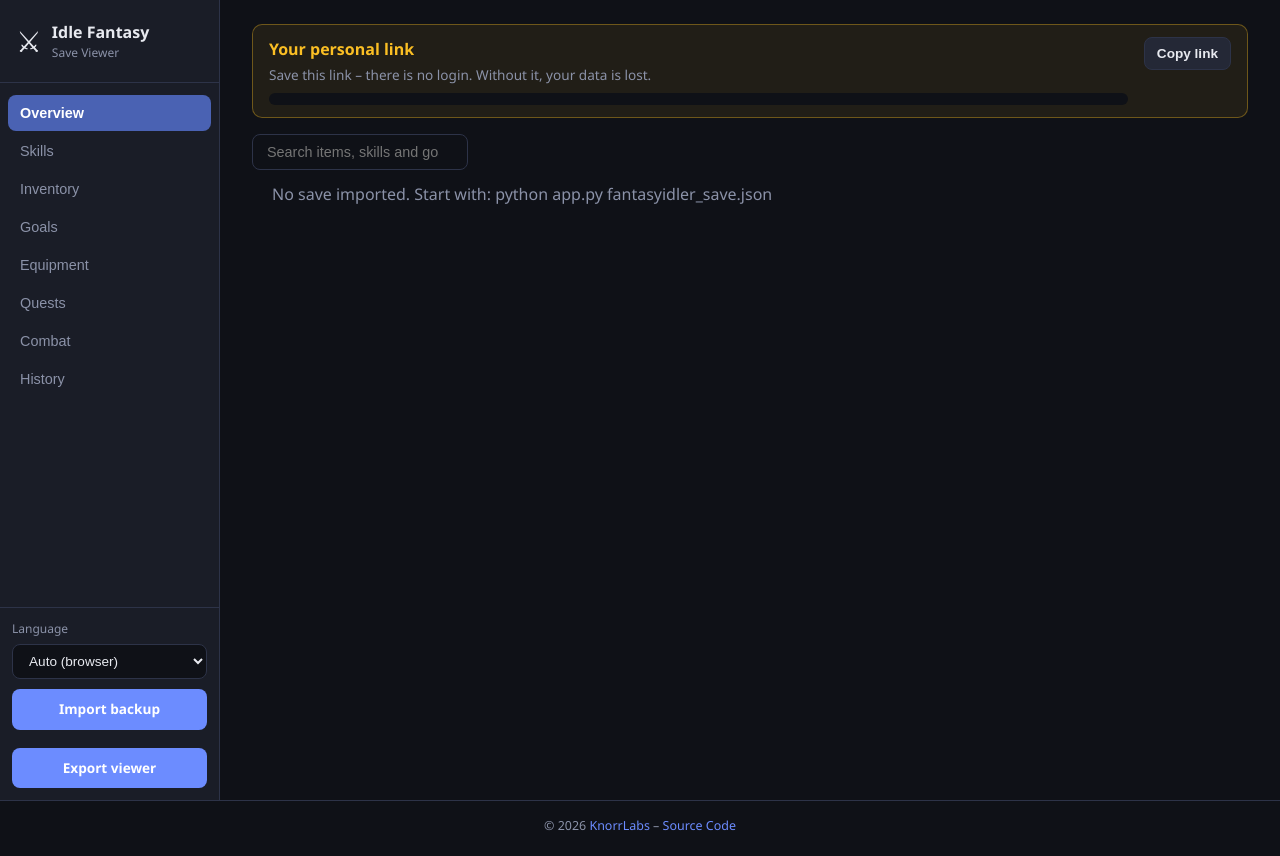
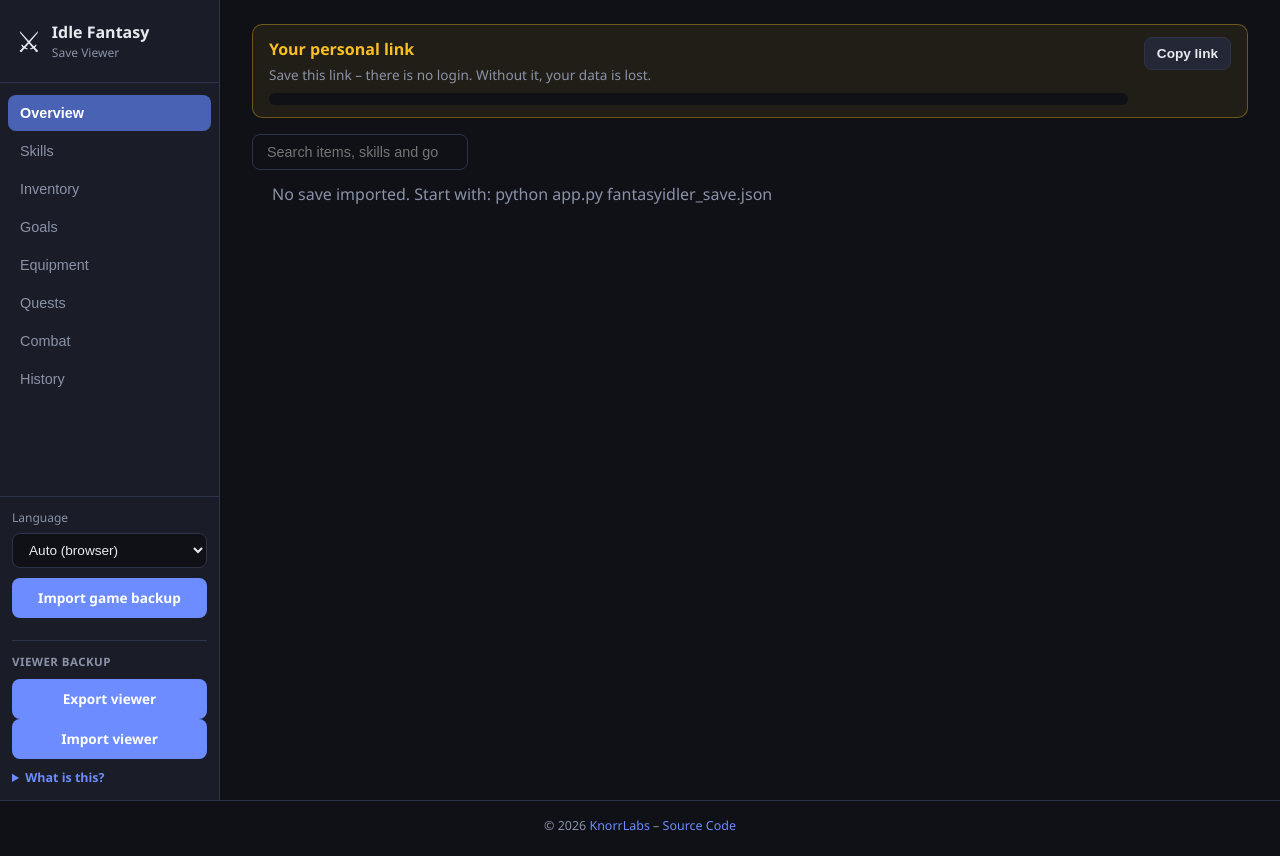
Before and after one commit to elpatron68/Idle-Fantasy-Save-Viewer, a Flask app: template templates/index.html in a window 1280 px wide. Run offline with Flask 3, Linux system fonts and the light colour scheme; the template is opened without the code that fills it, so the values that code supplies are empty; parts of the project's set-up code (start-up, migrations or seed data) failed here and were passed over.

Commit message:
Add viewer database import and clarify backup actions.
Pairs export with validated .db restore, documents the difference from game
save imports, and renames the JSON upload button to Import game backup.

Co-authored-by: Cursor <cursoragent@cursor.com>

```diff
--- a/app.py
+++ b/app.py
@@ -49,6 +49,7 @@ from viewers import (
     ensure_local_viewer,
     get_or_create_cli_viewer,
     is_valid_viewer_id,
+    restore_viewer_db,
     viewer_db_path,
 )
 
@@ -270,6 +271,37 @@ def api_delete_goal(viewer_id: str, goal_id: int):
     return jsonify({"deleted": True})
 
 
+@viewer_bp.route("/api/import-viewer", methods=["POST"])
+@limiter.limit(IMPORT_LIMIT)
+def api_import_viewer(viewer_id: str):
+    db_path = _resolve_viewer_db(viewer_id)
+
+    if "file" not in request.files:
+        return jsonify({"error": "No file uploaded"}), 400
+    f = request.files["file"]
+    if not f.filename:
+        return jsonify({"error": "No file selected"}), 400
+
+    safe_name = secure_filename(f.filename) or "viewer.db"
+    if not safe_name.lower().endswith(".db"):
+        return jsonify({"error": "Only .db files are accepted"}), 400
+
+    upload_dir = get_data_dir() / "uploads"
+    upload_dir.mkdir(parents=True, exist_ok=True)
+    tmp = upload_dir / f"_viewer_db_{viewer_id}_{safe_name}"
+    f.save(tmp)
+    try:
+        stats = restore_viewer_db(tmp, db_path)
+    except ValueError as exc:
+        return jsonify({"error": str(exc)}), 400
+    except OSError:
+        return jsonify({"error": "Could not restore viewer database"}), 500
+    finally:
+        tmp.unlink(missing_ok=True)
+
+    return jsonify({"restored": True, **stats})
+
+
 @viewer_bp.route("/api/import", methods=["POST"])
 @limiter.limit(IMPORT_LIMIT)
 def api_import(viewer_id: str):
--- a/static/app.js
+++ b/static/app.js
@@ -74,6 +74,7 @@ async function init() {
   setupNav();
   setupUpload();
   setupExport();
+  setupViewerDbImport();
   setupGlobalSearch();
   setupGoalModal();
   await loadData();
@@ -163,7 +164,45 @@ function setupExport() {
   const el = document.getElementById("export-viewer");
   if (!el) return;
   el.href = `${apiBase()}/export`;
+  el.title = t("viewerDb.exportHint");
   el.addEventListener("click", () => trackEvent("Viewer Export"));
+}
+
+function setupViewerDbImport() {
+  const input = document.getElementById("viewer-db-upload");
+  if (!input) return;
+  input.addEventListener("change", async (e) => {
+    const file = e.target.files[0];
+    e.target.value = "";
+    if (!file) return;
+    if (!file.name.toLowerCase().endsWith(".db")) {
+      alert(t("viewerDb.invalidFile"));
+      return;
+    }
+    if (!confirm(t("viewerDb.importConfirm"))) return;
+
+    const fd = new FormData();
+    fd.append("file", file);
+    const res = await fetch(`${apiBase()}/import-viewer`, { method: "POST", body: fd });
+    const result = await res.json();
+    if (!res.ok || result.error) {
+      alert(result.error || t("viewerDb.importFailed"));
+      return;
+    }
+
+    trackEvent("Viewer Import", {
+      snapshots: String(result.snapshots || 0),
+      goals: String(result.goals || 0),
+    });
+    state.lastImportChanges = null;
+    state.inventoryTimeline = null;
+    state.skillTimeline = null;
+    await loadData();
+    alert(t("viewerDb.importSuccess", {
+      snapshots: result.snapshots || 0,
+      goals: result.goals || 0,
+    }));
+  });
 }
 
 function setupGlobalSearch() {
--- a/static/locales/en.json
+++ b/static/locales/en.json
@@ -21,8 +21,9 @@
     "langDe": "Deutsch"
   },
   "actions": {
-    "importBackup": "Import backup",
+    "importBackup": "Import game backup",
     "exportViewer": "Export viewer",
+    "importViewer": "Import viewer",
     "compare": "Compare",
     "dismiss": "Dismiss"
   },
@@ -224,6 +225,16 @@
     "copied": "Copied!",
     "copyPrompt": "Copy your viewer link:"
   },
+  "viewerDb": {
+    "title": "Viewer backup",
+    "helpTitle": "What is this?",
+    "helpBody": "The viewer stores imported game backups, history charts, and goals in a SQLite database on the server. Export downloads that database as a backup. Import restores it and replaces all current viewer data. This is not the same as importing a game save (.json).",
+    "exportHint": "Download the SQLite database with all snapshots, history, and goals",
+    "importConfirm": "All current viewer data (snapshots, history, goals) will be replaced by the imported .db file. Continue?",
+    "importSuccess": "Viewer restored: {snapshots} snapshot(s), {goals} goal(s).",
+    "importFailed": "Could not import viewer database",
+    "invalidFile": "Please select a .db file (viewer export)."
+  },
   "goals": {
     "filterAll": "All",
     "filterOpen": "Open",
--- a/static/style.css
+++ b/static/style.css
@@ -1029,6 +1029,34 @@ tr.has-goal td:first-child { font-weight: 600; }
   margin-top: 8px;
 }
 
+.sidebar-backup-block {
+  margin-top: 12px;
+  padding-top: 12px;
+  border-top: 1px solid var(--border);
+}
+.sidebar-backup-label {
+  margin: 0 0 8px;
+  font-size: 0.72rem;
+  font-weight: 700;
+  text-transform: uppercase;
+  letter-spacing: 0.04em;
+  color: var(--text-muted);
+}
+.sidebar-backup-help {
+  margin-top: 10px;
+  font-size: 0.78rem;
+  color: var(--text-muted);
+}
+.sidebar-backup-help summary {
+  cursor: pointer;
+  color: var(--accent);
+  font-weight: 600;
+}
+.sidebar-backup-help p {
+  margin: 8px 0 0;
+  line-height: 1.45;
+}
+
 .goal-modal {
   position: fixed;
   inset: 0;
--- a/templates/index.html
+++ b/templates/index.html
@@ -40,10 +40,21 @@
           </select>
         </label>
         <label class="upload-btn">
-          <span data-i18n="actions.importBackup">Import backup</span>
+          <span data-i18n="actions.importBackup">Import game backup</span>
           <input type="file" id="file-upload" accept=".json" hidden>
         </label>
-        <a class="upload-btn export-btn" id="export-viewer" href="#" data-i18n="actions.exportViewer">Export viewer</a>
+        <div class="sidebar-backup-block">
+          <p class="sidebar-backup-label" data-i18n="viewerDb.title">Viewer backup</p>
+          <a class="upload-btn export-btn" id="export-viewer" href="#" data-i18n="actions.exportViewer">Export viewer</a>
+          <label class="upload-btn">
+            <span data-i18n="actions.importViewer">Import viewer</span>
+            <input type="file" id="viewer-db-upload" accept=".db,application/octet-stream" hidden>
+          </label>
+          <details class="sidebar-backup-help">
+            <summary data-i18n="viewerDb.helpTitle">What is this?</summary>
+            <p data-i18n="viewerDb.helpBody">The viewer stores imported game backups, history charts, and goals in a SQLite database on the server. Export downloads that database as a backup. Import restores it and replaces all current viewer data. This is not the same as importing a game save (.json).</p>
+          </details>
+        </div>
       </div>
     </aside>
 
--- a/viewers.py
+++ b/viewers.py
@@ -2,14 +2,24 @@
 
 from __future__ import annotations
 
+import os
 import re
 import secrets
+import shutil
+import sqlite3
 from pathlib import Path
 
 from db import get_connection, init_db
 
 VIEWER_ID_RE = re.compile(r"^[A-Za-z0-9_-]{16,64}$")
 LOCAL_VIEWER_ID = "local"
+VIEWER_DB_TABLES = frozenset({
+    "snapshots",
+    "inventory_snapshots",
+    "skill_snapshots",
+    "goals",
+    "goal_groups",
+})
 
 
 def generate_viewer_id() -> str:
@@ -79,3 +89,49 @@ def get_or_create_cli_viewer(data_dir: Path) -> str:
     viewer_id = create_viewer(data_dir)
     marker.write_text(viewer_id, encoding="utf-8")
     return viewer_id
+
+
+def inspect_viewer_db(db_path: Path) -> dict[str, int]:
+    """Validate a viewer SQLite file and apply schema migrations."""
+    if not db_path.is_file():
+        raise ValueError("Database file not found")
+    try:
+        conn = get_connection(db_path)
+    except sqlite3.DatabaseError as exc:
+        raise ValueError("Not a valid SQLite database") from exc
+    try:
+        tables = {
+            row[0]
+            for row in conn.execute(
+                "SELECT name FROM sqlite_master WHERE type='table'"
+            )
+        }
+        missing = VIEWER_DB_TABLES - tables
+        if missing:
+            raise ValueError("Not a valid Idle Fantasy viewer database")
+        init_db(conn)
+        conn.commit()
+        snapshots = conn.execute("SELECT COUNT(*) AS c FROM snapshots").fetchone()["c"]
+        goals = conn.execute("SELECT COUNT(*) AS c FROM goals").fetchone()["c"]
+        goal_groups = conn.execute("SELECT COUNT(*) AS c FROM goal_groups").fetchone()["c"]
+        return {
+            "snapshots": snapshots,
+            "goals": goals,
+            "goal_groups": goal_groups,
+        }
+    finally:
+        conn.close()
+
+
+def restore_viewer_db(source: Path, target: Path) -> dict[str, int]:
+    """Replace a viewer database with a validated copy."""
+    stats = inspect_viewer_db(source)
+    target.parent.mkdir(parents=True, exist_ok=True)
+    staging = target.with_suffix(".db.importing")
+    shutil.copy2(source, staging)
+    try:
+        os.replace(staging, target)
+    except OSError:
+        staging.unlink(missing_ok=True)
+        raise
+    return stats
```
Also changed, not shown: static/locales/de.json (+12 -1 lines), test_db_goals.py (+8 -0 lines), README.md.
